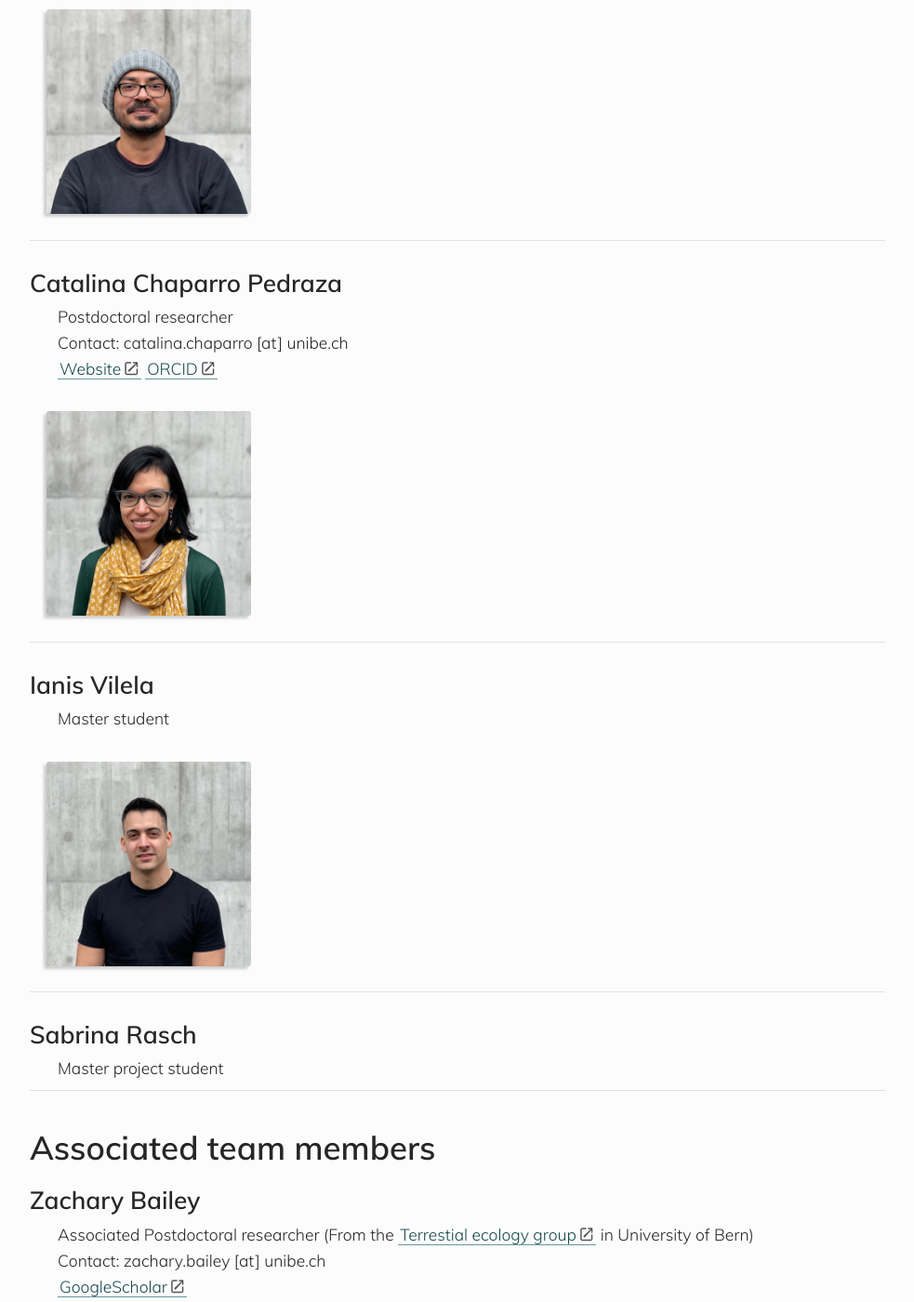
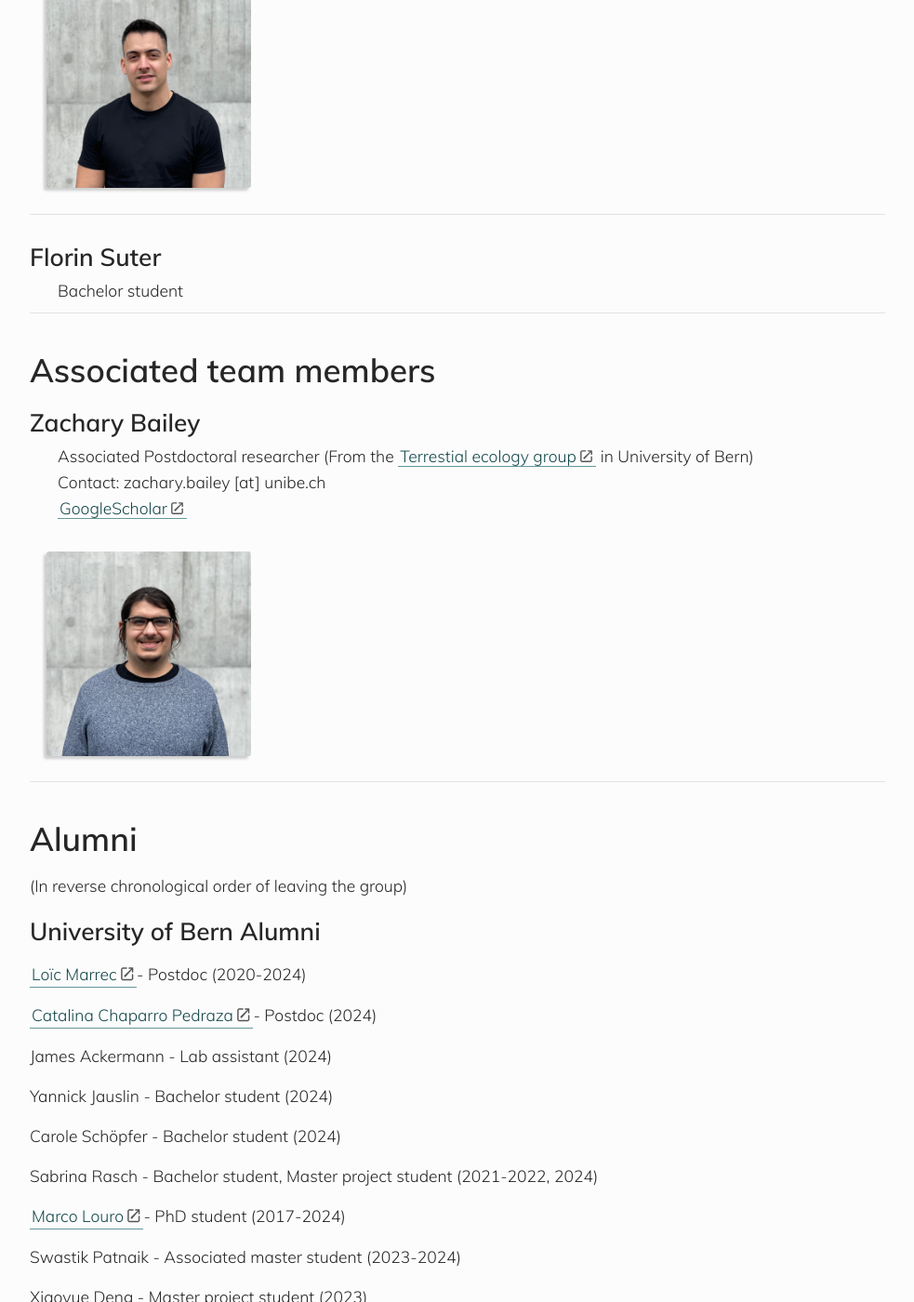
Before and after one commit to banklab/banklab.github.io, a Jekyll site: the page built from people.md, in a window 1280 px wide and 1400 px high, scrolled down 4056 px. Shown: the whole window at 93% size, without its empty margins (148-1131 px from the left). Built offline with Jekyll 4.4.1, drawn with Linux system fonts in a browser that asks for light colours; some web fonts are replaced; some of the changed text lies outside the part shown.

Commit message:
Update index and people

```diff
--- a/people.md
+++ b/people.md
@@ -41,16 +41,6 @@ permalink: /people/
 
 ---
 
-## Loïc Marrec
-
-* Postdoctoral researcher
-* Contact: loic.marrec [at] unibe.ch
-* [GoogleScholar](https://scholar.google.com/citations?user=PdhH4i4AAAAJ&hl=en), [ORCID](https://orcid.org/0000-0003-0941-6603)
-
-![Photo of Loïc Marrec](/assets/img/team/Loic_24.jpg)
-
----
-
 ## Loraine Hablützel
 
 * PhD student
@@ -90,30 +80,20 @@ permalink: /people/
 
 ---
 
-## Catalina Chaparro Pedraza
-
-* Postdoctoral researcher
-* Contact: catalina.chaparro [at] unibe.ch
-* [Website](https://pcchaparro.github.io/) [ORCID](https://orcid.org/0000-0001-9801-3878)
-
-![Photo of Catalina Chaparro Pedraza](/assets/img/team/Catalina_24.jpg)
-
----
-
 ## Ianis Vilela
 
-* Master student
+* PhD student
+* Contact: ianis.vilela [at] unibe.ch
 
 ![Photo of Ianis Vilela](/assets/img/team/Ianis_24.jpg)
 
 ---
 
-## Sabrina Rasch
+## Florin Suter
 
-* Master project student
+* Bachelor student
 
 ---
-
 
 # Associated team members
 
@@ -134,11 +114,17 @@ permalink: /people/
 
 ## University of Bern Alumni
 
+[Loïc Marrec](https://scholar.google.com/citations?user=PdhH4i4AAAAJ&hl=en) - Postdoc (2020-2024)
+
+[Catalina Chaparro Pedraza](https://scholar.google.com/citations?user=e27luTMAAAAJ&hl=en&oi=ao) - Postdoc (2024)
+
 James Ackermann - Lab assistant (2024)
 
 Yannick Jauslin - Bachelor student (2024)
 
 Carole Schöpfer - Bachelor student (2024)
+
+Sabrina Rasch - Bachelor student, Master project student (2021-2022, 2024)
 
 [Marco Louro](https://orcid.org/0000-0002-7023-799X) - PhD student (2017-2024)
 
```
Also changed, not shown: other parts of people.md (+0 -1 lines), index.md (+8 -4 lines).
